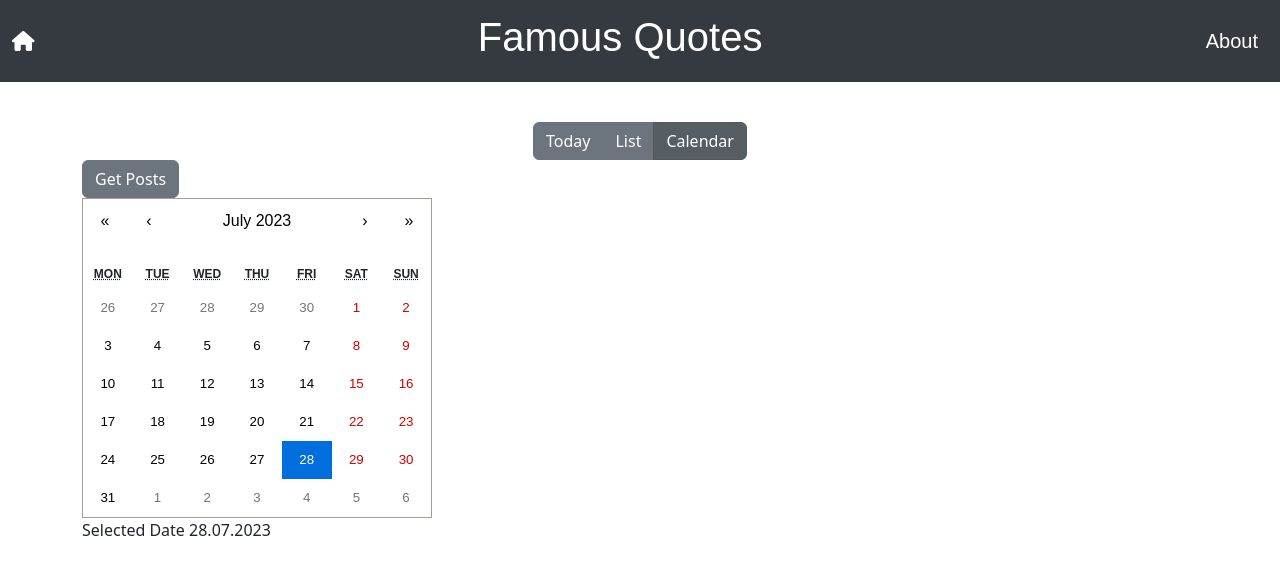
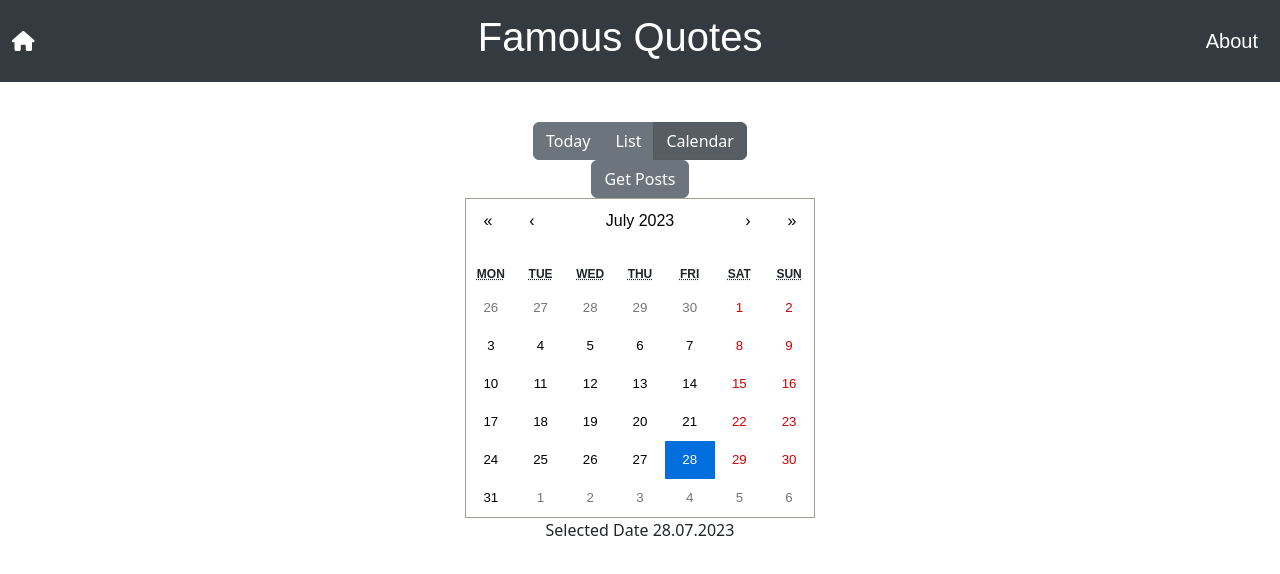
Before and after one commit to lambley/journal-frontend, a React (Create React App) app: page / in a window 1280 px wide. Both pictures are taken after a click on the button "Calendar". Shown: the top 574 px of the page. Built offline with nearby package versions, Linux system fonts and the light colour scheme; no server answers.

Commit message:
centre calendar component

```diff
--- a/src/Components/Calendar.tsx
+++ b/src/Components/Calendar.tsx
@@ -33,7 +33,7 @@ export const MyCalendar = () => {
   }
 
   return (
-    <>
+    <div className="calendar-container">
       <button className="btn btn-secondary" onClick={getPosts}>Get Posts</button>
       <div>
         <Calendar
@@ -41,7 +41,7 @@ export const MyCalendar = () => {
           tileClassName={({ date, view }) => {
             if(postDates.find(x=>moment(x).format('DD-MM-YYYY')===moment(date).format("DD-MM-YYYY"))){
               return  'highlight'
-             }
+              }
             // if(moment(date).format('YYYY-MM-DD') == moment(postDates[0]).format('YYYY-MM-DD')){
             //   return 'highlight'
             // }
@@ -57,6 +57,6 @@ export const MyCalendar = () => {
       <div>
         Selected Date {value!.toLocaleString("uk").split(', ')[0] || "No date selected"}
       </div>
-    </>
+    </div>
   );
 }
--- /dev/null
+++ b/src/stylesheets/calendar.css
@@ -0,0 +1,7 @@
+.calendar-container {
+  display: flex;
+  flex-direction: column;
+  align-items: center;
+  justify-content: center;
+  margin: 0 auto;
+}
--- a/src/stylesheets/index.css
+++ b/src/stylesheets/index.css
@@ -2,6 +2,7 @@
 @import url('forms.css');
 @import url('label.css');
 @import url('navbar.css');
+@import url('calendar.css');
 
 body {
   margin: 0;
```
